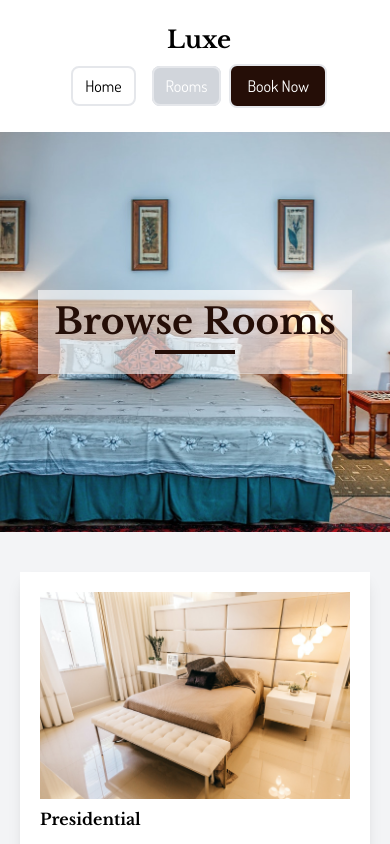
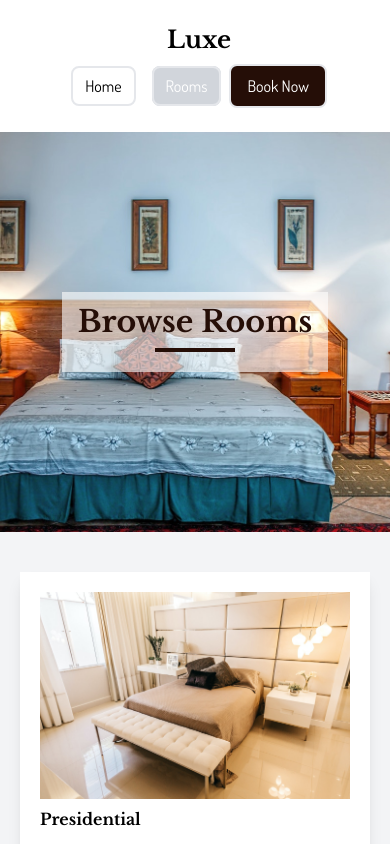
Before and after one commit to SankThomas/hotel-app, a React (Create React App) app: page /rooms in a window 390 px wide. Shown: the top 844 px of the page. Built offline with nearby package versions, Linux system fonts and the light colour scheme.

Commit message:
reduce title for small screens

```diff
--- a/src/components/RoomsShowcase.js
+++ b/src/components/RoomsShowcase.js
@@ -5,7 +5,7 @@ const RoomsShowcase = () => {
     <>
       <section className="rooms-showcase">
         <div className="overlay flex flex-col items-center justify-center">
-          <h3 className="px-4 py-3 text-4xl lg:text-6xl text-primary">
+          <h3 className="px-4 py-3 text-3xl md:text-4xl lg:text-6xl text-primary">
             Browse Rooms
             <div className="bg-primary h-1 w-20 mx-auto my-2"></div>
           </h3>
```
